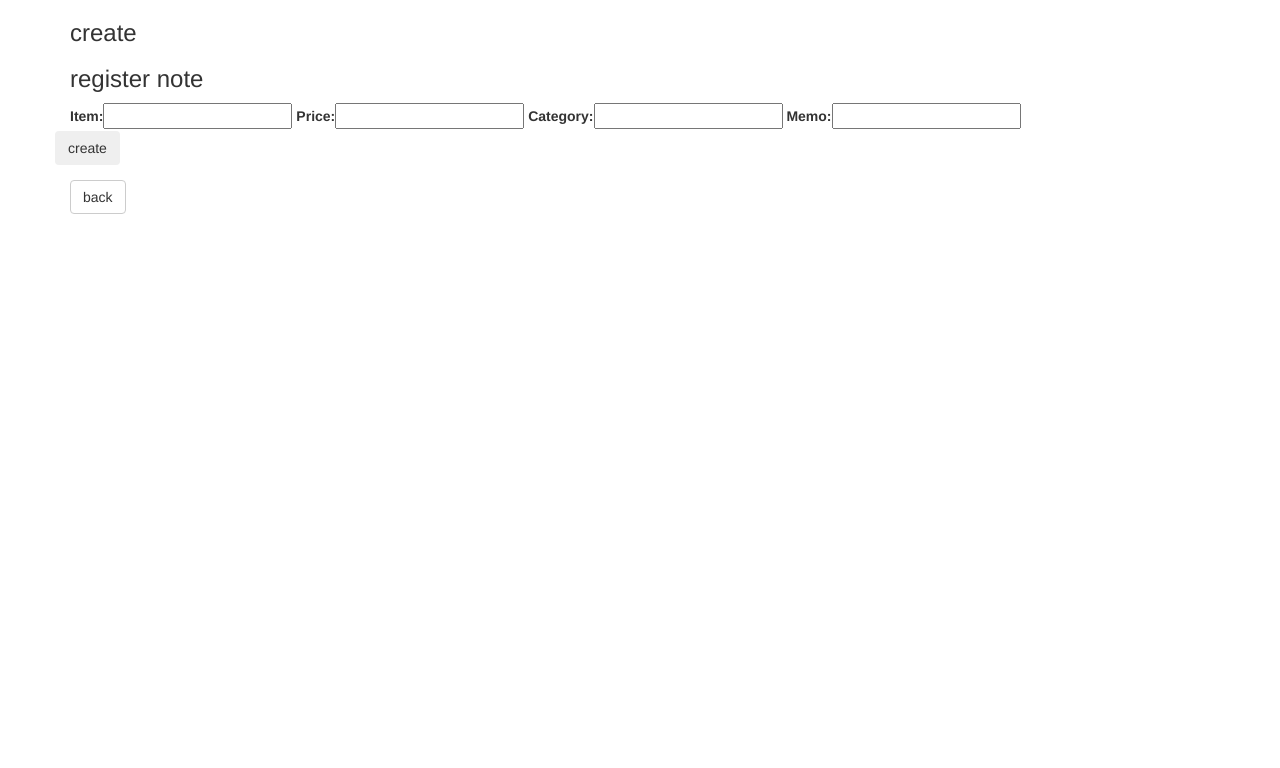
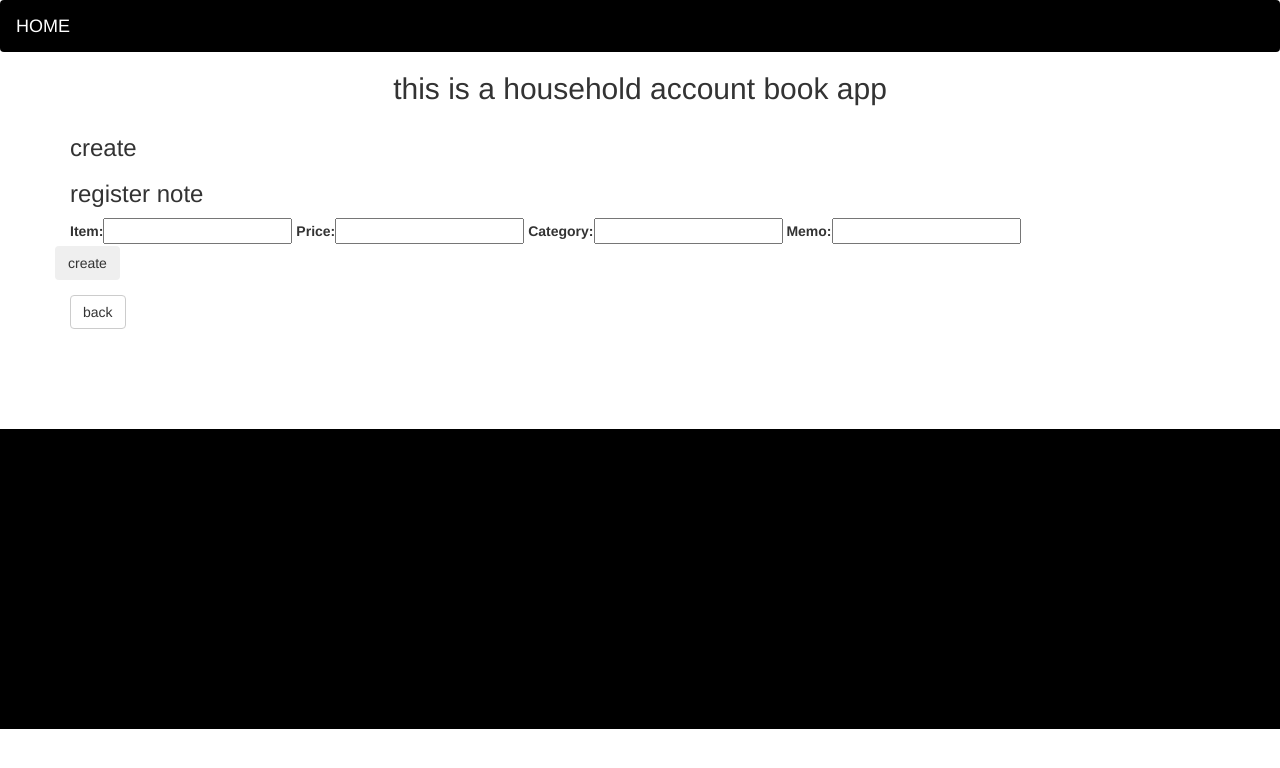
Before and after one commit to ItoYo16u/django_crud, a Django app: page /crud/create/ in a window 1280 px wide. Shown: the top 768 px of the page. Run offline with Django 3.2, Linux system fonts and the light colour scheme; some libraries are stand-ins or nearby versions.

Commit message:
update global layout

```diff
--- a/crud/templates/base.html
+++ b/crud/templates/base.html
@@ -10,11 +10,24 @@
     <link href="https://maxcdn.bootstrapcdn.com/bootstrap/3.3.7/css/bootstrap.min.css" rel="stylesheet">
   </head>
   <body>
-    <div class="container">
+    <nav class="navbar navbar-dark bg-dark" style="background-color: #000">
+        <a class="navbar-brand" href="{% url 'crud:index' %}" style="color:#FFF">HOME</a>
+    </nav>
+    <div>
+        <h2 style="text-align:center">
+            this is a household account book app
+        </h2>
+    </div>
+           <div class="container">
       {% block content %}
         {{ content }}
       {% endblock %}
     </div>
+    <footer class="footer" style="margin-top:100px">
+        <div class="container" style="width:100%;height:300px;background-color: #000">
+
+        </div>
+    </footer>
     <!-- jQuery (necessary for Bootstrap's JavaScript plugins) -->
     <script src="https://ajax.googleapis.com/ajax/libs/jquery/1.12.4/jquery.min.js"></script>
     <!-- Include all compiled plugins (below), or include individual files as needed -->
--- a/crud/templates/crud/create.html
+++ b/crud/templates/crud/create.html
@@ -15,6 +15,7 @@
 <form action="{% url 'crud:create' %}" method="POST" class="form-horizontal" role="form">
 {% csrf_token %}
 {{ form|bootstrap_horizontal }}
+
 <div class="form-group">
     <div>
         <button type="submit" class="btn">create
```
